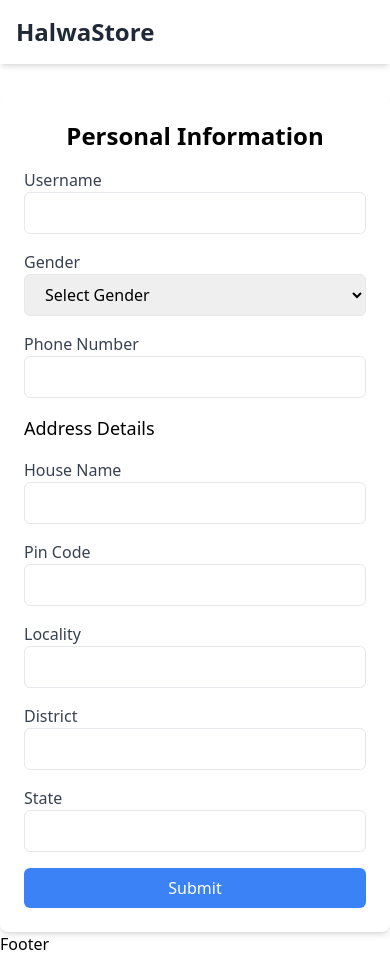
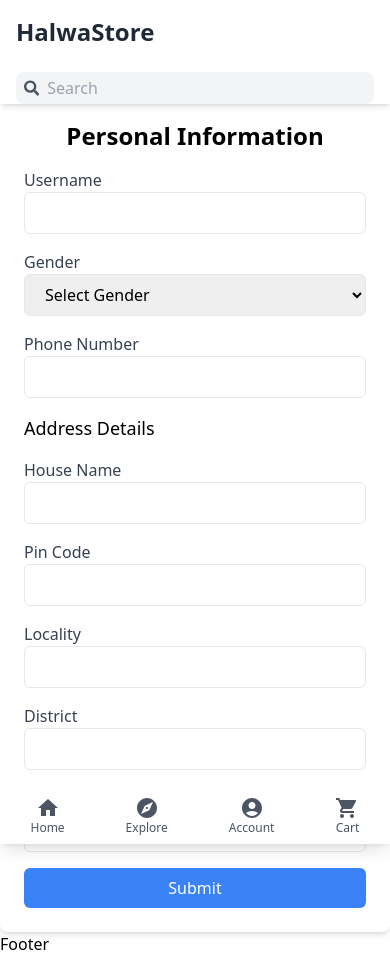
Before and after one commit to adarsh2255-buji/Halwa-ordering, a React (Vite) app in the folder frontend/: page /profile in a window 390 px wide. Built offline with nearby package versions, Linux system fonts and the light colour scheme.

Commit message:
header component responsive updated

```diff
--- a/frontend/src/components/Header.jsx
+++ b/frontend/src/components/Header.jsx
@@ -4,6 +4,8 @@ import { IoMdCart } from "react-icons/io";
 import { CgProfile } from "react-icons/cg";
 import { Link, useNavigate } from 'react-router-dom';
 import { UserContext } from '../context/UserContext';
+import { MdHome, MdExplore, MdAccountCircle, MdShoppingCart } from "react-icons/md";
+
 // import { useUser } from '../context/UserContext';
 
 const Header = () => {
@@ -37,8 +39,8 @@ const Header = () => {
         <header className="bg-white shadow-md fixed top-0 left-0 w-full z-10">
             <div className="container mx-auto px-4 py-4 flex items-center justify-between">
                 {/* Logo */}
-                <div className="text-2xl font-bold text-gray-800">
-                    <Link to='/'>HalwaStore</Link>
+                <div className="flex items-center space-x-2">
+                    <Link to='/' className='text-2xl font-bold text-gray-800'>HalwaStore</Link>
                 </div>
 
                 {/* Center: Search Bar */}
@@ -90,6 +92,35 @@ const Header = () => {
                     </div>
                 </div>
             </div>
+            {/* Mobile Search Bar */}
+      <div className="flex md:hidden items-center bg-gray-100 px-2 py-1 rounded-lg mx-4 mt-2">
+        <FaSearch className="text-gray-600" />
+        <input
+          type="text"
+          placeholder="Search"
+          className="bg-transparent focus:outline-none text-gray-700 w-full px-2"
+        />
+      </div>
+
+      {/* Mobile Navbar */}
+      <div className="fixed inset-x-0 bottom-0 bg-white shadow-lg md:hidden flex justify-around py-2">
+        <a href="/" className="flex flex-col items-center text-gray-600">
+          <MdHome className="text-2xl" />
+          <span className="text-xs">Home</span>
+        </a>
+        <a href="/explore" className="flex flex-col items-center text-gray-600">
+          <MdExplore className="text-2xl" />
+          <span className="text-xs">Explore</span>
+        </a>
+        <a href="/account" className="flex flex-col items-center text-gray-600">
+          <MdAccountCircle className="text-2xl" />
+          <span className="text-xs">Account</span>
+        </a>
+        <a href="/cart" className="flex flex-col items-center text-gray-600">
+          <MdShoppingCart className="text-2xl" />
+          <span className="text-xs">Cart</span>
+        </a>
+      </div>
         </header>
     );
 };
```
